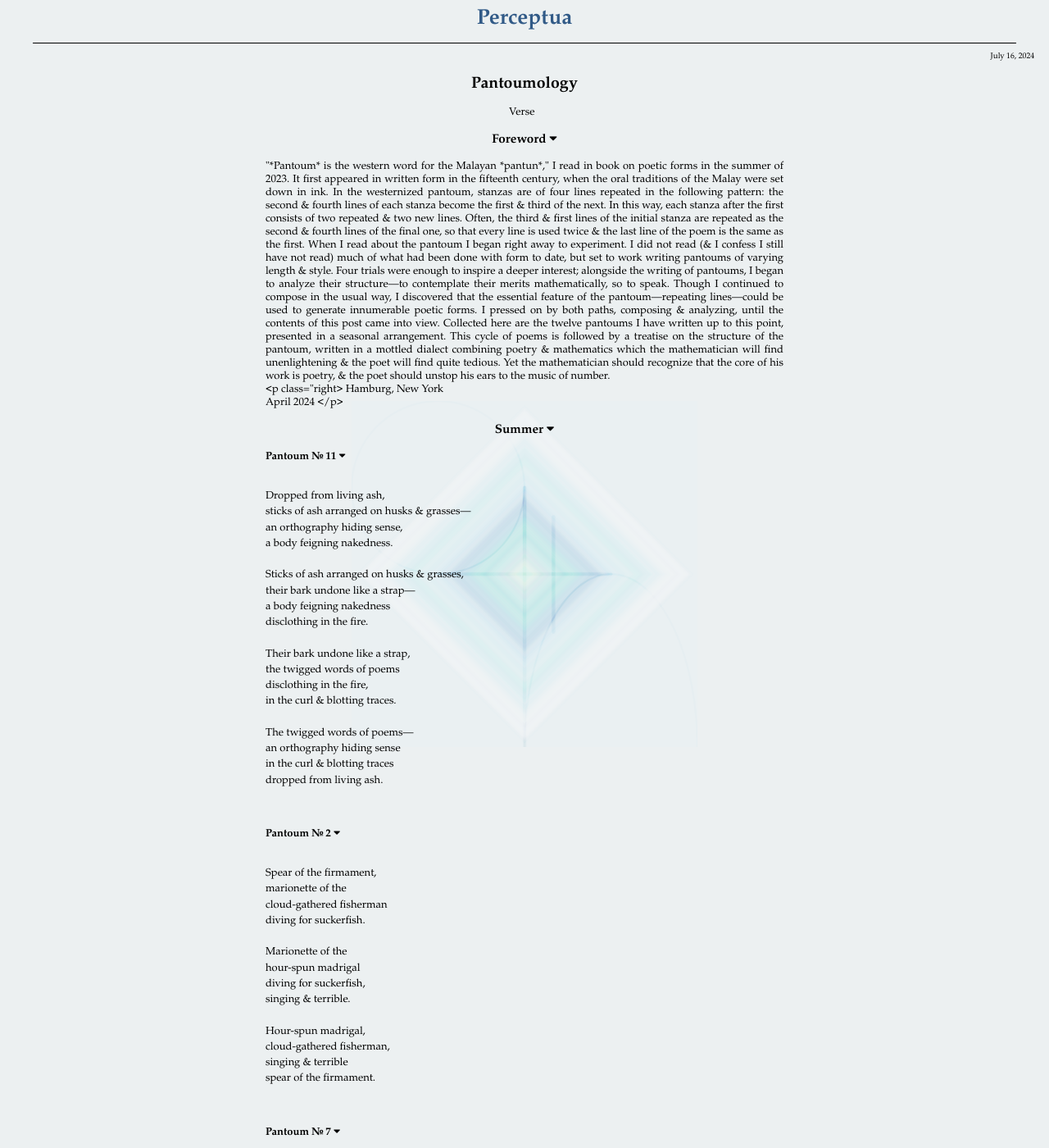
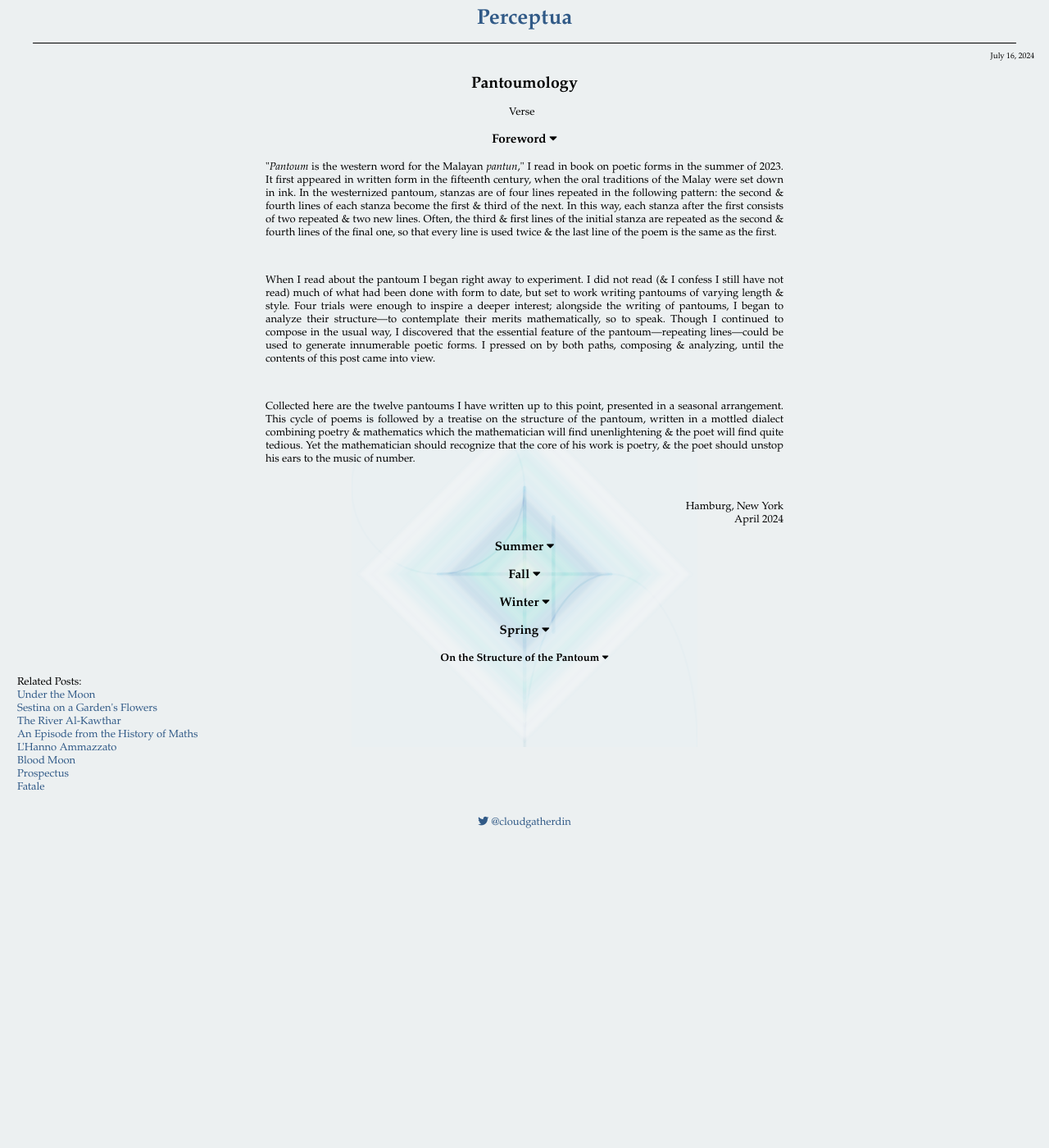
Before and after one commit to Perceptua/perceptua, a Jekyll site: the page built from _posts/2024-07-16-pantoumology.md, in a window 1280 px wide and 1400 px high. Shown: the whole window at 82% size. Built offline with Jekyll 4.4.1, drawn with Linux system fonts in a browser that asks for light colours; some of the changed text lies outside the part shown.

Commit message:
format content, add javascript

```diff
--- a/_posts/2024-07-16-pantoumology.md
+++ b/_posts/2024-07-16-pantoumology.md
@@ -7,28 +7,35 @@ layout: post
 ---
 
 <div class="section-container" id="foreword-container">
-    <h3 class="centered" id="foreword">
+    <h3 class="section-header centered" id="foreword">
         Foreword <i class="fas fa-caret-down"></i>
     </h3>
-
-    "*Pantoum* is the western word for the Malayan *pantun*," I read in book on poetic forms in the summer of 2023. It first appeared in written form in the fifteenth century, when the oral traditions of the Malay were set down in ink. In the westernized pantoum, stanzas are of four lines repeated in the following pattern: the second & fourth lines of each stanza become the first & third of the next. In this way, each stanza after the first consists of two repeated & two new lines. Often, the third & first lines of the initial stanza are repeated as the second & fourth lines of the final one, so that every line is used twice & the last line of the poem is the same as the first.
-
-    When I read about the pantoum I began right away to experiment. I did not read (& I confess I still have not read) much of what had been done with form to date, but set to work writing pantoums of varying length & style. Four trials were enough to inspire a deeper interest; alongside the writing of pantoums, I began to analyze their structure—to contemplate their merits mathematically, so to speak. Though I continued to compose in the usual way, I discovered that the essential feature of the pantoum—repeating lines—could be used to generate innumerable poetic forms. I pressed on by both paths, composing & analyzing, until the contents of this post came into view.
-
-    Collected here are the twelve pantoums I have written up to this point, presented in a seasonal arrangement. This cycle of poems is followed by a treatise on the structure of the pantoum, written in a mottled dialect combining poetry & mathematics which the mathematician will find unenlightening & the poet will find quite tedious. Yet the mathematician should recognize that the core of his work is poetry, & the poet should unstop his ears to the music of number.
-    <br>
-    <p class="right>
-        Hamburg, New York
+    <div class="section-content" id="foreword-content">
+        <p>
+            "<i>Pantoum</i> is the western word for the Malayan <i>pantun</i>," I read in book on poetic forms in the summer of 2023. It first appeared in written form in the fifteenth century, when the oral traditions of the Malay were set down in ink. In the westernized pantoum, stanzas are of four lines repeated in the following pattern: the second & fourth lines of each stanza become the first & third of the next. In this way, each stanza after the first consists of two repeated & two new lines. Often, the third & first lines of the initial stanza are repeated as the second & fourth lines of the final one, so that every line is used twice & the last line of the poem is the same as the first.
+        </p>
         <br>
-        April 2024
-    </p>
+        <p>
+            When I read about the pantoum I began right away to experiment. I did not read (& I confess I still have not read) much of what had been done with form to date, but set to work writing pantoums of varying length & style. Four trials were enough to inspire a deeper interest; alongside the writing of pantoums, I began to analyze their structure—to contemplate their merits mathematically, so to speak. Though I continued to compose in the usual way, I discovered that the essential feature of the pantoum—repeating lines—could be used to generate innumerable poetic forms. I pressed on by both paths, composing & analyzing, until the contents of this post came into view.
+        </p>
+        <br>
+        <p>
+            Collected here are the twelve pantoums I have written up to this point, presented in a seasonal arrangement. This cycle of poems is followed by a treatise on the structure of the pantoum, written in a mottled dialect combining poetry & mathematics which the mathematician will find unenlightening & the poet will find quite tedious. Yet the mathematician should recognize that the core of his work is poetry, & the poet should unstop his ears to the music of number.
+        </p>
+        <br>
+        <p class="right">
+            Hamburg, New York
+            <br>
+            April 2024
+        </p>
+    </div>
 </div>
 
 <div class="section-container" id="summer-container">
-    <h3 class="centered" id="summer">
+    <h3 class="section-header centered" id="summer">
         Summer <i class="fas fa-caret-down"></i>
     </h3>
-    <div class="pantoum-container">
+    <div class="section-content hidden" id="summer-content">
         <p>
             <b>Pantoum &numero; 11</b> <i class="fas fa-caret-down"></i>
         </p>
@@ -189,10 +196,10 @@ layout: post
 </div>
 
 <div class="section-container" id="fall-container">
-    <h3 class="centered" id="fall">
+    <h3 class="section-header centered" id="fall">
         Fall <i class="fas fa-caret-down"></i>
     </h3>
-    <div class="pantoum-container">
+    <div class="section-content hidden" id="fall-content">
         <p>
             <b>Pantoum &numero; 4</b> <i class="fas fa-caret-down"></i>
         </p>
@@ -353,10 +360,10 @@ layout: post
 </div>
 
 <div class="section-container" id="winter-container">
-    <h3 class="centered" id="winter">
+    <h3 class="section-header centered" id="winter">
         Winter <i class="fas fa-caret-down"></i>
     </h3>
-    <div class="pantoum-container">
+    <div class="section-content hidden" id="winter-content">
         <p>
             <b>Pantoum &numero; 3</b> <i class="fas fa-caret-down"></i>
         </p>
@@ -517,10 +524,10 @@ layout: post
 </div>
 
 <div class="section-container" id="spring-container">
-    <h3 class="centered" id="spring">
+    <h3 class="section-header centered" id="spring">
         Spring <i class="fas fa-caret-down"></i>
     </h3>
-    <div class="pantoum-container">
+    <div class="section-content hidden" id="spring-content">
         <p>
             <b>Pantoum &numero; 8</b> <i class="fas fa-caret-down"></i>
         </p>
@@ -681,24 +688,34 @@ layout: post
 </div>
 
 <div id="essay-container">
-    <p class="centered" id="essay">
+    <p class="section-header centered" id="essay">
         <b>On the Structure of the Pantoum</b> <i class="fas fa-caret-down"></i>
     </p>
-    <p>
-        [Click here to read my essay on the structure of the pantoum.][1]{:target="_blank"}
-    </p>
+    <div class="section-content hidden" id="essay-content">
+        <p>
+            <a href="https://firebasestorage.googleapis.com/v0/b/perceptua-b6ea3.appspot.com/o/public%2FOn_the_Structure_of_the_Pantoum.pdf?alt=media&token=cec9924f-b767-48f5-a6a2-4908db74de03" target="_blank">
+                Click here to read my essay on the structure of the pantoum.
+            </a>
+        </p>
+    </div>
 </div>
 
 <script>
     function toggleCaret(containerID) {
-    if ($('#' + containerID + ' > i').hasClass('fa-caret-down')) {
-        $('#' + containerID + ' > i').removeClass('fa-caret-down');
-        $('#' + containerID + ' > i').addClass('fa-caret-up');
-      } else if ($('#' + containerID + ' > i').hasClass('fa-caret-up')) {
-        $('#' + containerID + ' > i').removeClass('fa-caret-up');
-        $('#' + containerID + ' > i').addClass('fa-caret-down');
-      }
-  }
+        if ($('#' + containerID + ' > i').hasClass('fa-caret-down')) {
+            $('#' + containerID + ' > i').removeClass('fa-caret-down');
+            $('#' + containerID + ' > i').addClass('fa-caret-up');
+        } else if ($('#' + containerID + ' > i').hasClass('fa-caret-up')) {
+            $('#' + containerID + ' > i').removeClass('fa-caret-up');
+            $('#' + containerID + ' > i').addClass('fa-caret-down');
+        }
+    }
+
+    $(document).ready(function() {
+        $('.section-header').click(function(ev) {
+            var sectionID = $(ev.target).attr('id');
+            $('#' + sectionID + '-content').fadeToggle('slow');
+            toggleCaret(sectionID);
+        });
+    });
 </script>
-
-[1]: https://firebasestorage.googleapis.com/v0/b/perceptua-b6ea3.appspot.com/o/public%2FOn_the_Structure_of_the_Pantoum.pdf?alt=media&token=cec9924f-b767-48f5-a6a2-4908db74de03
```
